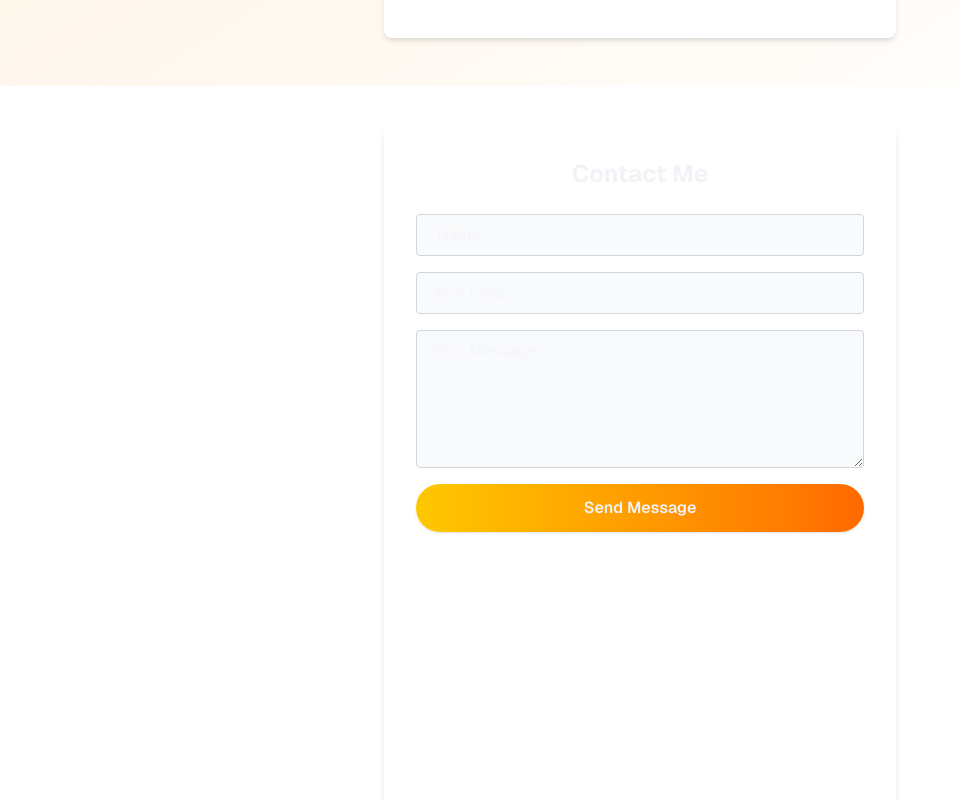
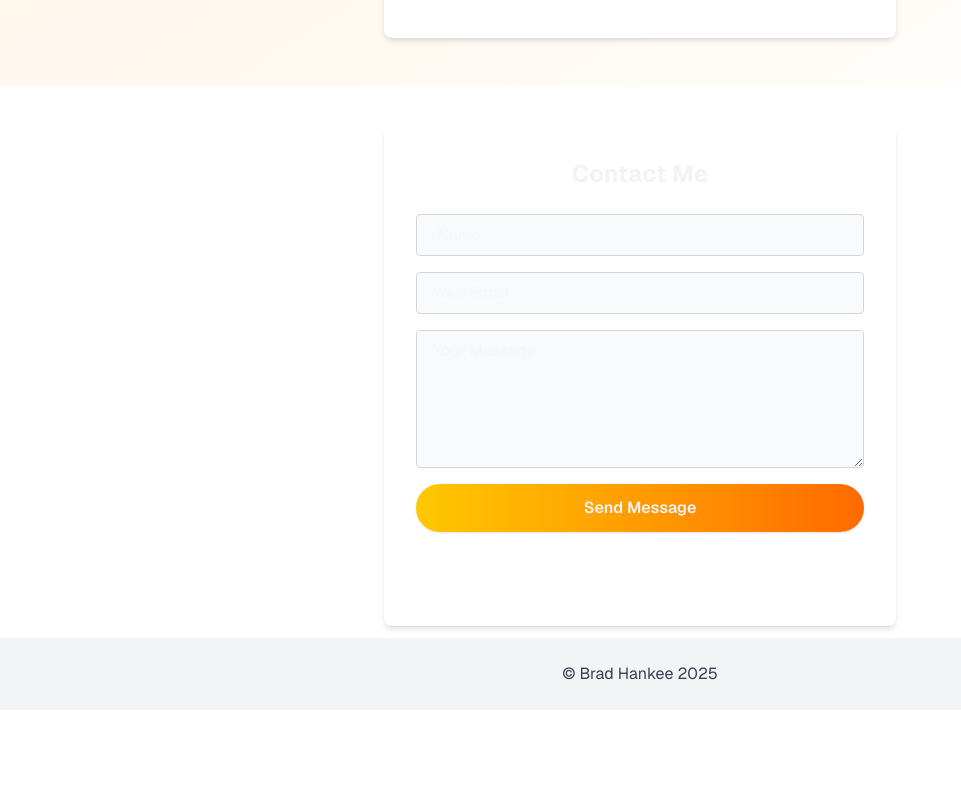
Before and after one commit to bhankee/portfolio-site, a Next.js app: page / in a window 1280 px wide. Shown: the part 2060-2860 px from the top of the page, without its empty margins (0-961 px from the left). After the commit the page ends 2770 px from the top, so only its background shows below. Built offline with nearby package versions, Linux system fonts and the light colour scheme.

Commit message:
added padding to footer

```diff
--- a/app/components/ContactForm.tsx
+++ b/app/components/ContactForm.tsx
@@ -48,7 +48,7 @@ const ContactForm: React.FC = () => {
 
 
     return (
-        <div className="min-h-200 max-w-lg mx-auto p-8 bg-white dark:bg-gray-900 rounded-lg shadow-md">
+        <div className="min-h-125 max-w-lg mx-auto p-8 bg-white dark:bg-gray-900 rounded-lg shadow-md">
             <h2 className="text-2xl font-bold mb-6 text-center">Contact Me</h2>
             {false ? (
                 <div className="text-green-600 text-center font-semibold">Thank you for your message!</div>
--- a/app/page.tsx
+++ b/app/page.tsx
@@ -17,11 +17,11 @@ export default function Home() {
         <section id="projects" className="w-full min-h-200">
           <Projects />
         </section>
-        <section id="contact" className="w-full min-h-200">
+        <section id="contact" className="w-full ">
           <ContactForm />
         </section>
       </main>
-      <footer className="w-full flex gap-6 flex-wrap items-center justify-center py-6 bg-gray-100 dark:bg-gray-900 text-gray-700 dark:text-gray-300">
+      <footer className="w-full flex gap-6 flex-wrap items-center justify-center py-6 mt-3 bg-gray-100 dark:bg-gray-900 text-gray-700 dark:text-gray-300">
         © Brad Hankee 2025
       </footer>
     </div>
```
